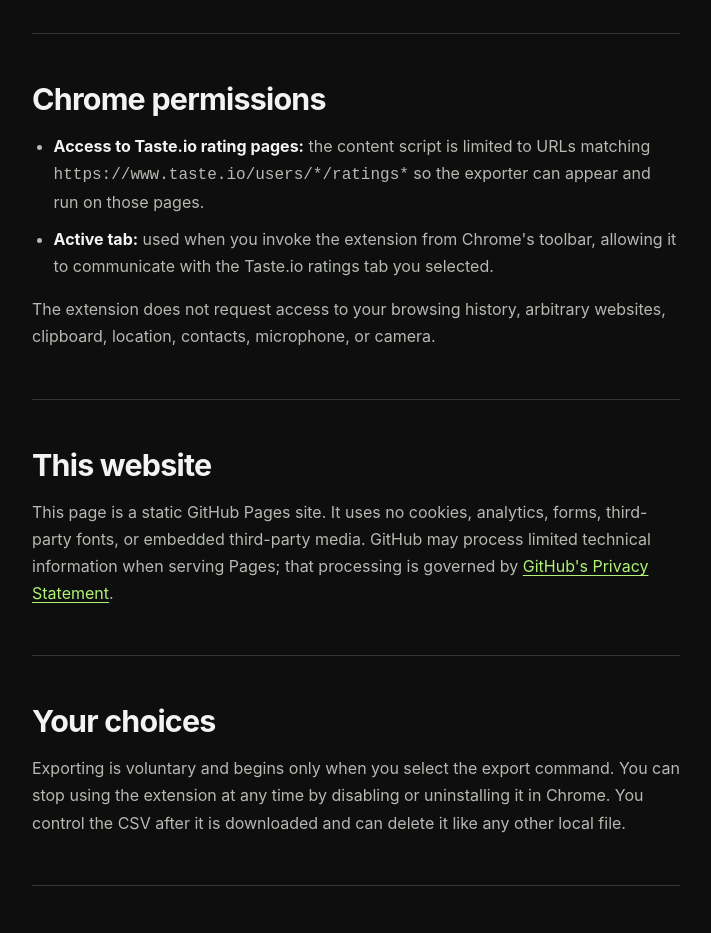
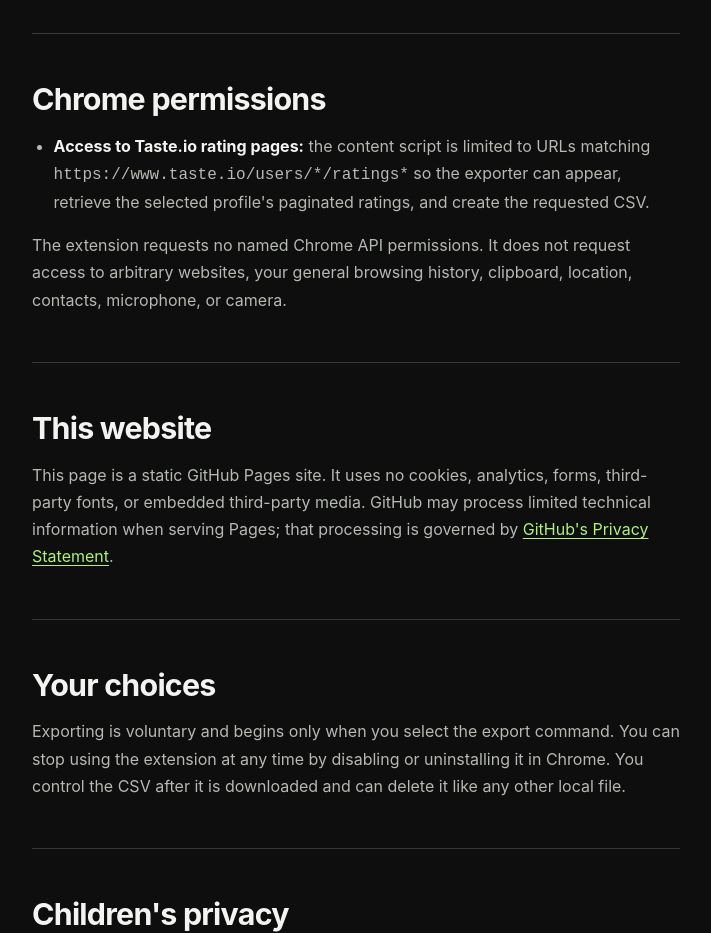
Before and after one commit to ecwilsonaz/taste-io-export, a browser extension: page docs/index.html in a window 1280 px wide. Shown: the part 1980-2913 px from the top of the page, without its empty margins (148-859 px from the left). Drawn offline with Linux system fonts and the light colour scheme.

Commit message:
fix: remove redundant activeTab permission

```diff
--- a/docs/index.html
+++ b/docs/index.html
@@ -337,16 +337,14 @@
             <li>
               <strong>Access to Taste.io rating pages:</strong> the content script is limited
               to URLs matching <code>https://www.taste.io/users/*/ratings*</code> so the
-              exporter can appear and run on those pages.
-            </li>
-            <li>
-              <strong>Active tab:</strong> used when you invoke the extension from Chrome's
-              toolbar, allowing it to communicate with the Taste.io ratings tab you selected.
+              exporter can appear, retrieve the selected profile's paginated ratings, and
+              create the requested CSV.
             </li>
           </ul>
           <p>
-            The extension does not request access to your browsing history, arbitrary
-            websites, clipboard, location, contacts, microphone, or camera.
+            The extension requests no named Chrome API permissions. It does not request access
+            to arbitrary websites, your general browsing history, clipboard, location,
+            contacts, microphone, or camera.
           </p>
         </section>
 
--- a/package.json
+++ b/package.json
@@ -1,6 +1,6 @@
 {
   "name": "taste-io-export",
-  "version": "0.3.1",
+  "version": "0.3.2",
   "private": true,
   "description": "A privacy-friendly Chrome extension that exports Taste.io ratings to CSV.",
   "scripts": {
```
Also changed, not shown: PRIVACY.md (+2 -3 lines), tests/package.test.js (+4 -0 lines), manifest.json.
